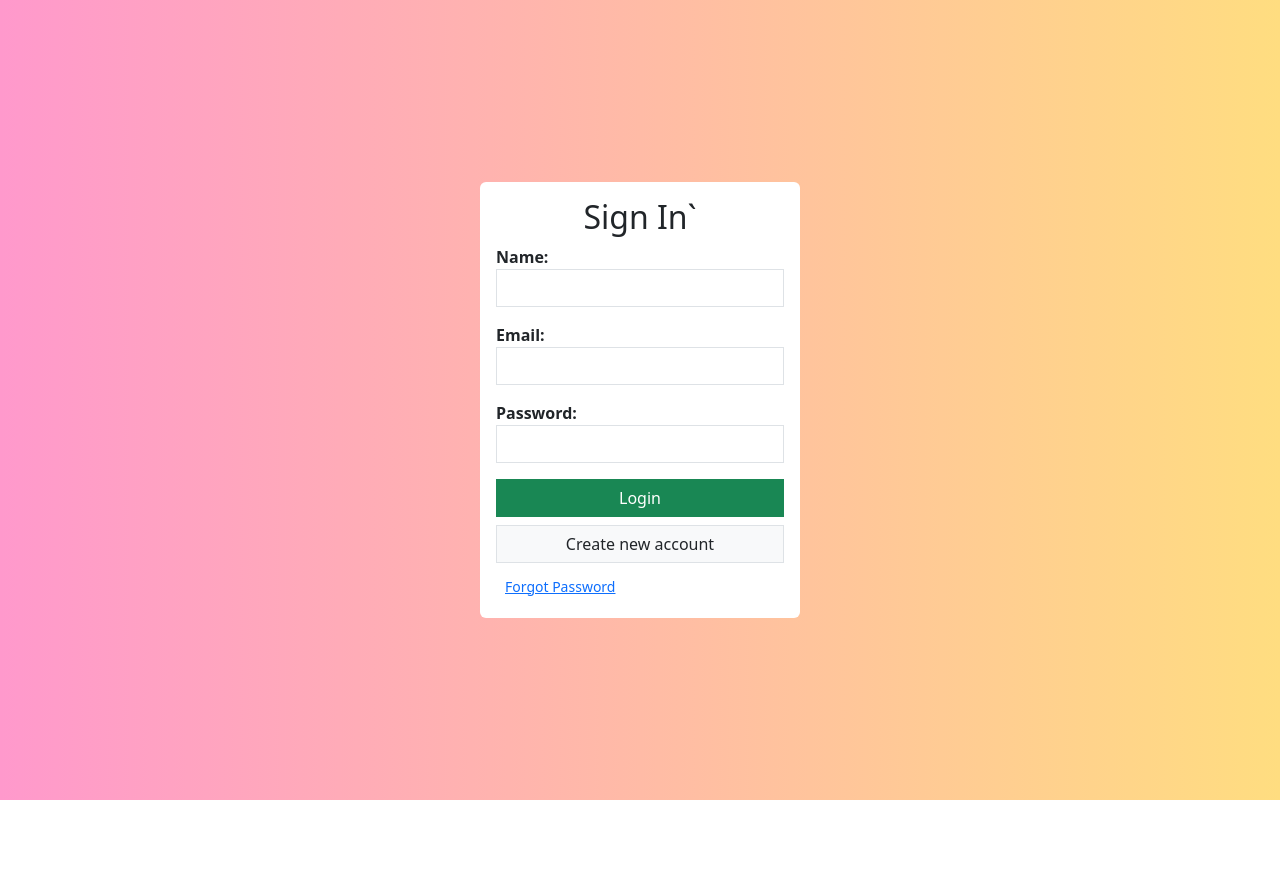
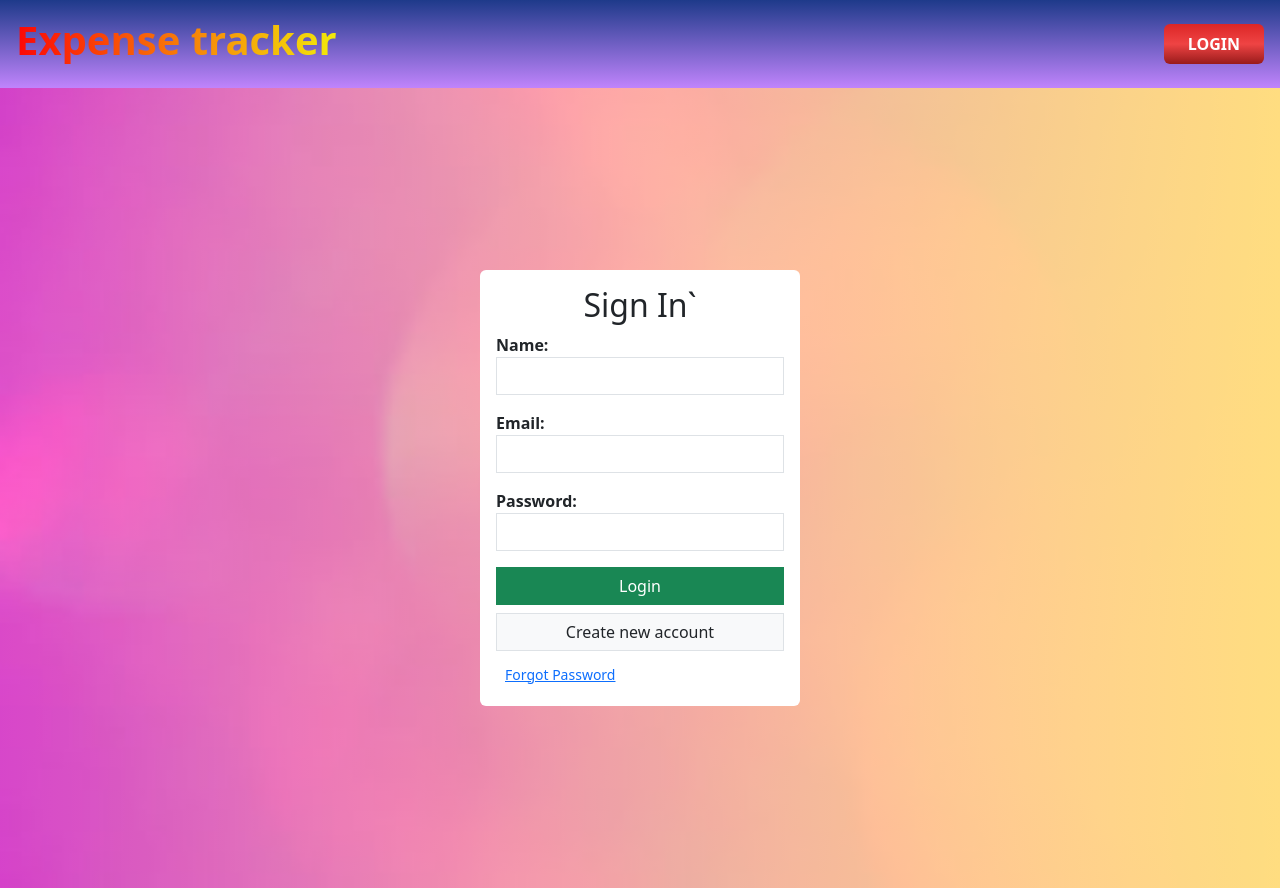
Before and after one commit to PrachiRameshGodase/Expense-tracker-frontend, a React (Create React App) app: page / in a window 1280 px wide. Before the commit the page ends 800 px from the top, so only its background shows below. Built offline with nearby package versions, Linux system fonts and the light colour scheme; the HTML template or start-up script is replaced by a standard one.

Commit message:
adding navbar

```diff
--- a/src/App.js
+++ b/src/App.js
@@ -2,13 +2,18 @@ import 'bootstrap/dist/css/bootstrap.min.css';
 import AuthForm from './components/AuthForm';
 import ExpenseTracker from './components/ExpenseTracker';
 import { BrowserRouter as Router, Routes, Route } from 'react-router-dom';
+import Navbar from "./components/Navbar"
+import { useSelector } from 'react-redux';
 
 function App() {
+  const isAuth=useSelector(state=>state.auth.isAuthenticated)
   return (
     <Router>
+      <Navbar/>
       <Routes>
         <Route path="/" element={<AuthForm />} />
         <Route path="/expensetracker" element={<ExpenseTracker />} />
+
       </Routes>
     </Router>
   );
--- a/src/components/AuthForm.js
+++ b/src/components/AuthForm.js
@@ -43,11 +43,11 @@ function AuthForm() {
           password,
         });
 
-        console.log(respone.data);
+        // console.log(respone.data);
         const { token } = respone.data;
         const { userId } = respone.data;
-        console.log(token);
-        console.log(userId);
+        // console.log(token);
+        // console.log(userId);
 
         localStorage.setItem("userId", userId);
 localStorage.setItem("token", token);
--- a/src/components/ExpenseTracker.js
+++ b/src/components/ExpenseTracker.js
@@ -14,6 +14,7 @@ function ExpenseTracker() {
     const isToggle=useSelector((state)=>state.auth.darktoggle)
     const userId=localStorage.getItem('userId')
     const token=localStorage.getItem('token')
+
 
     async function fetchExpenses() {
       try {
@@ -45,48 +46,42 @@ function ExpenseTracker() {
     }, []);
 
 
-    async function submitHandler(e){
-      try{
-      e.preventDefault()
+    async function submitHandler(event) {
+      event.preventDefault();
 
-      const amount=formRef.current.elements.amount.value;
-      const category=formRef.current.elements.category.value;
-      const description=formRef.current.elements.description.value;
-      // console.log(description)
-      e.target.reset();
-      const obj={
-        amount,
-        category,
-        description
-      }
-      // console.log(obj)
+      const amountInput = formRef.current.elements.amount.value;
+      const descriptionInput = formRef.current.elements.description.value;
+      const categoryInput = formRef.current.elements.category.value;
+      // console.log(amountInput, descriptionInput, categoryInput);
+      // event.target.reset();
+
+      const expenseData = {
+        amount: parseInt(amountInput),
+        description: descriptionInput,
+        category: categoryInput,
+      };
+      // setExpenses([expenseData]);
+      // setExpenses((prevExpenses) => [...prevExpenses, expenseData]);
+      console.log(expenseData);
       if (!updateData) {
-        await axios.post("http://localhost:3000/expense", obj,{headers: {
-          Authorization: localStorage.getItem("token"),
-      }}  )
+        await axios.post("http://localhost:3000/expense", expenseData, {
+          headers: {
+            Authorization: localStorage.getItem('token') // Include the JWT token from local storage
+          },
+        });
       } else {
-        // console.log(updateData)
         await axios.put(
           `http://localhost:3000/expense/${updateData}`,
-          obj
+          expenseData
         );
-
+        // console.log(updateData)
         setUpdateData(null);
       }
-      fetchExpenses()
-      // const response= await axios.post("http://localhost:3000/expense", obj,{headers:{
-      //   Authorization:localStorage.getItem('token')
-      // }} );
-      // console.log(response.data)
-      // fetchExpenses()
-    }catch(err){
-      console.log(err)
-    }
-
+      fetchExpenses();
     }
 
     async function deleteExpense(expenseid){
-      // console.log("expenseId",expenseid)
+      console.log("expenseId",expenseid)
 
       seExpenses(prevExpenses => prevExpenses.filter(expense => expense.id !== expenseid));
 
--- /dev/null
+++ b/src/components/Navbar.js
@@ -0,0 +1,75 @@
+import React, { useState} from "react";
+import { useSelector, useDispatch } from "react-redux";
+import { Link } from "react-router-dom";
+import classes from "../components/Navbar.module.css"
+// import { premiumActions } from "../../store/authPremium";
+// import { authActions } from "../../store/auth";
+
+import { authActions } from "../store/AuthReducer"
+import { useNavigate } from "react-router-dom";
+
+function Header() {
+  const [isBouncing, setIsBouncing] = useState(true);
+  const dispatch = useDispatch();
+  const isAuth = useSelector((state) => state.auth.isAuthenticated);
+  const isPremium = useSelector((state) => state.auth.isPremium);
+
+  const handleButtonClick = () => {
+    setIsBouncing(false);
+    dispatch(authActions.darkToggle());
+  };
+
+  const navigate = useNavigate();
+
+  const logOutHandler = () => {
+    dispatch(authActions.islogout());
+    navigate("/");
+  };
+
+
+  return (
+    <nav className="p-3  bg-gradient-to-b from-blue-900 to-purple-400 items-center">
+      <div
+        style={{
+          display: "flex",
+          flexDirection: "row",
+          alignItems: "center",
+          justifyContent: "space-between",
+        }}
+      >
+        <h1 className={`mr-8 text-gray-100 font-bold ${classes.logo}`}>
+          Expense tracker
+        </h1>
+
+        <div>
+          {!isAuth && (
+            <Link to="/">
+              <button className='bg-gradient-to-b from-red-600 via-red-500 to-red-800  hover:bg-purple-600 py-2 px-4 font-bold text-white rounded'>LOGIN</button>
+            </Link>
+          )}
+          {isPremium && (
+            <button
+              className={`bg-gradient-to-r from-red-600 via-green-500 to-red-600 py-2 px-4 font-bold text-white rounded hover:bg-red-800  ${
+                isBouncing ? classes.bouncing : ''
+              }`}
+              onClick={handleButtonClick}
+            >
+              Premium
+            </button>
+          )}
+
+          {isAuth && (
+            <button
+              className='bg-gradient-to-b from-red-600 via-red-500 to-red-800  hover:bg-purple-600 py-2 px-4 font-bold text-white rounded mx-5 '
+              onClick={logOutHandler}
+            >
+              LOGOUT
+            </button>
+          )}
+        </div>
+      </div>
+    </nav>
+  );
+}
+
+export default Header;
--- /dev/null
+++ b/src/components/Navbar.module.css
@@ -0,0 +1,36 @@
+.bouncing {
+    animation: bounceAnimation 1s infinite;
+  }
+
+  @keyframes bounceAnimation {
+    0% {
+        transform: scale(1);
+      }
+      10% {
+        transform: scale(0.9);
+      }
+      30% {
+        transform: scale(1.1);
+      }
+      50% {
+        transform: scale(1.15);
+      }
+      100% {
+        transform: scale(1);
+      }
+  }
+  .logo {
+    /* font-size: 24px; */
+  background: linear-gradient(to right, #fc0707, #f2ea0a); /* Replace with your desired gradient colors */
+  -webkit-background-clip: text;
+  -webkit-text-fill-color: transparent;
+  transition: color 0.3s;
+  }
+  .logo:hover {
+    /* font-size: 24px; */
+  background: linear-gradient(to right,#f2ea0a, #fc0707); /* Replace with your desired gradient colors */
+  -webkit-background-clip: text;
+  -webkit-text-fill-color: transparent;
+  transition: color 0.3s;
+
+  }
--- a/src/index.css
+++ b/src/index.css
@@ -1,10 +1,7 @@
 body {
-  margin: 0;
-  font-family: -apple-system, BlinkMacSystemFont, 'Segoe UI', 'Roboto', 'Oxygen',
-    'Ubuntu', 'Cantarell', 'Fira Sans', 'Droid Sans', 'Helvetica Neue',
-    sans-serif;
-  -webkit-font-smoothing: antialiased;
-  -moz-osx-font-smoothing: grayscale;
+  background-image: url("depositphotos_612577980-stock-video-beautiful-overflow-pastel-colors-smooth.jpg");
+background-repeat: no-repeat;
+background-size: cover;
 }
 
 code {
--- a/src/store/AuthReducer.js
+++ b/src/store/AuthReducer.js
@@ -13,15 +13,20 @@ const authSlice = createSlice({
     islogout(state) {
       state.isAuthenticated = false;
       localStorage.removeItem("token");
+      localStorage.removeItem("userId")
+      localStorage.removeItem("email")
     },
     isPremium(state,action){
       if(action.payload>1000){
         state.isPremium=true;
       }
       else{
-        state.darktoggle!=state.darktoggle
+        state.isPremium=false
       }
-    }
+    },
+    darkToggle(state) {
+      state.darktoggle = true;
+    },
   },
 });
 export const authActions = authSlice.actions;
```
Also changed, not shown: src/depositphotos_612577980-stock-video-beautiful-overflow-pastel-colors-smooth.jpg (added).
